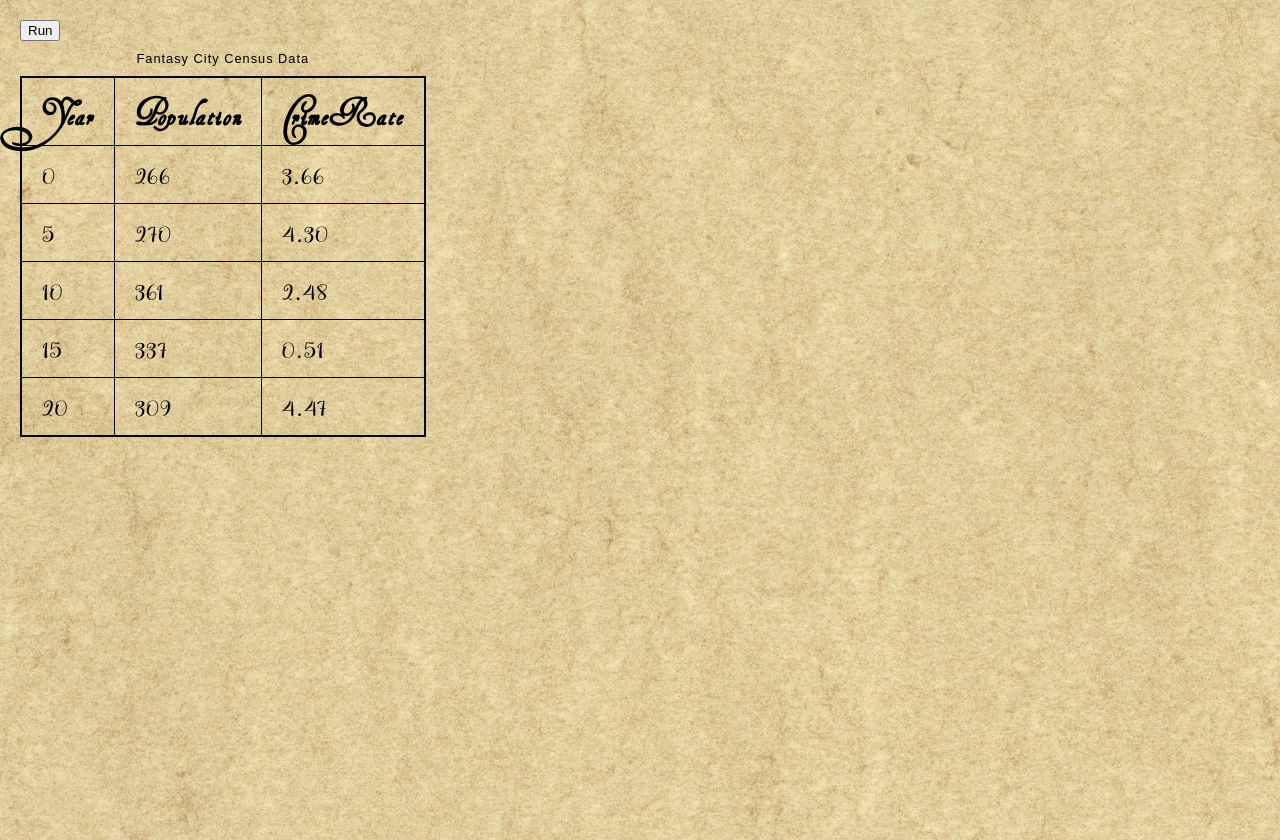
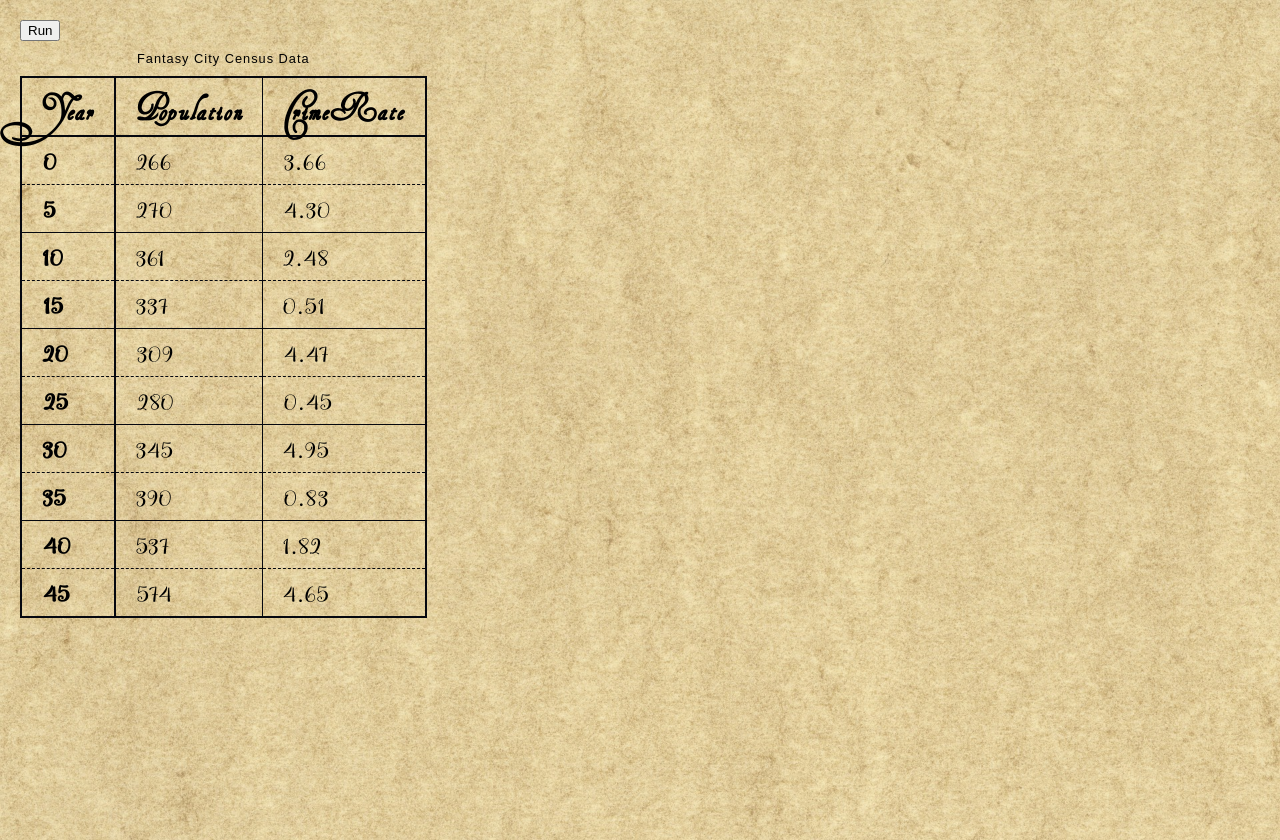
Before and after one commit to GrassTypeProgrammer/FantasyGenerator, a plain HTML site: page index.html in a window 1280 px wide. Both pictures are taken after a click on the button "Run". Drawn offline with Linux system fonts and the light colour scheme.

Commit message:
Playing with more style. Added thicker borders on the header row and the first column. Made first column bold. Made each other row have a dotted line for readability.

```diff
--- a/functions.js
+++ b/functions.js
@@ -14,7 +14,7 @@ class Settlement{
         this.censusData = [];
         this.censusData.push(this.initialCensusData);
 
-        for (let index = 1; index < 5; index++) {
+        for (let index = 1; index < 10; index++) {
             const multiplier = 1 + getRandomArbitrary(-0.2, 0.4);
             this.censusData.push({
                 year: index * 5,
@@ -56,6 +56,12 @@ function createSettlement(){
             const dataPoint = city.censusDataPoints[index];
             const dataCell = document.createElement('td');
             dataCell.innerText = city.censusData[i][dataPoint];
+
+            const modifier = getRandomInt(0, 2);
+            if(modifier != 0){
+                dataCell.classList.add('padding' + modifier);
+            }
+
             dataRow.appendChild(dataCell);
         }
 
@@ -65,9 +71,9 @@ function createSettlement(){
 }
 
 
-function getRandomInt(max) {
-    return Math.floor(Math.random() * max);
-  }
+// function getRandomInt(max) {
+//     return Math.floor(Math.random() * max);
+//   }
 
 function getRandomArbitrary(min, max) {
     return Math.random() * (max - min) + min;
--- a/styles.css
+++ b/styles.css
@@ -22,7 +22,7 @@ table {
 
 td, th {
   border: 1px solid rgb(6, 8, 15);
-  padding: 10px 20px;
+  padding: 5px 20px;
   border-top-right-radius: 5px;
 }
 
@@ -30,6 +30,7 @@ th {
   font-size: 40px;
   text-transform: capitalize;
   font-family: titleFont;
+  border-bottom-width: 2px;
 }
 
 td {
@@ -37,12 +38,41 @@ td {
   font-family: paragraphFont;
 }
 
-/* tr:nth-child(even) td {
-  background-color: rgb(250,250,250);
+/* TODO: There may be a better way to do this? */
+td.padding1{
+  padding-left: 21px;
+}
+td.padding2{
+  padding-left: 22px;
+}
+
+td.padding3{
+  padding-left: 23px;
+}
+
+
+
+tr:nth-child(even) td {
+  /* background-color: rgb(250,250,250); */
+  border-top-style: none;
 }
 
 tr:nth-child(odd) td {
-  background-color: rgb(245,245,245);
+  /* border-bottom-width: 2px; */
+  border-bottom-style:dashed;
+}
+
+tr td:first-child{
+  font-weight: bold;
+  border-right-width: 2px;
+}
+tr th:first-child{
+  border-right-width: 2px;
+}
+
+
+/* col:nth-child(odd){
+  background-color: yellow;
 } */
 
 caption {
```
Also changed, not shown: index.html (+1 -0 lines).
